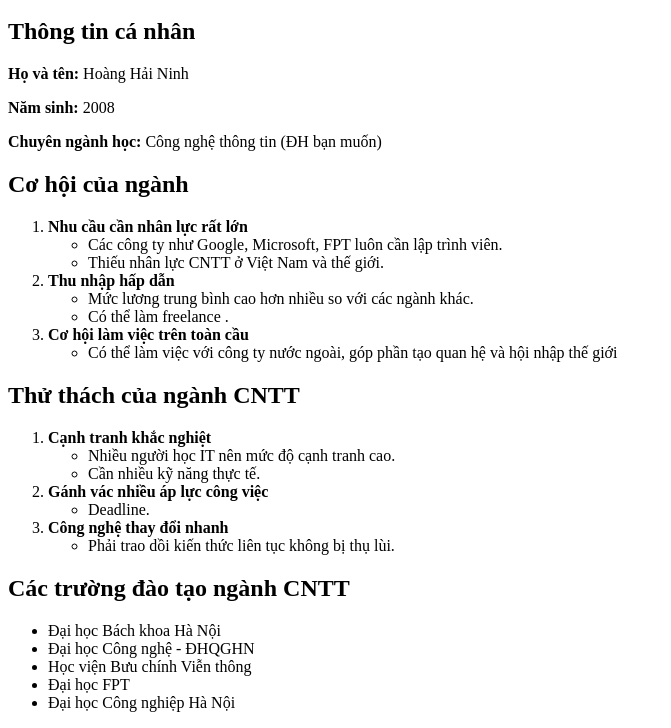
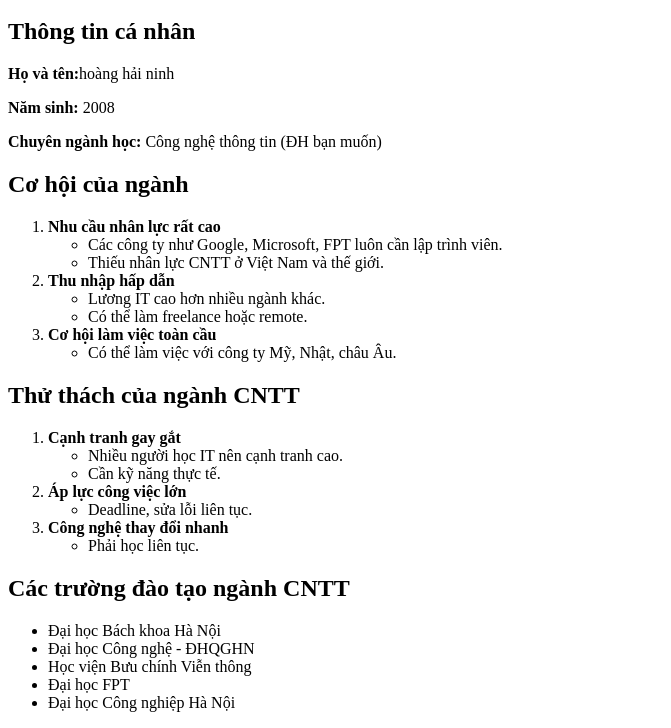
Before and after one commit to ninhhoang-hub/nganhcongnghethongtinn, a plain HTML site: page index.html in a window 1280 px wide. Shown: the part 122-850 px from the top of the page, without its empty margins (0-671 px from the left). Drawn offline with Linux system fonts and the light colour scheme.

Commit message:
Update personal information and list descriptions

```diff
--- a/index.html
+++ b/index.html
@@ -8,7 +8,7 @@
     <h2>Thông tin cá nhân</h2>
     <div class="line"></div>
 
-    <p><strong>Họ và tên:</strong> Hoàng Hải Ninh</p>
+    <p><strong>Họ và tên:</strong>hoàng hải ninh</p>
     <p><strong>Năm sinh:</strong> 2008</p>
     <p><strong>Chuyên ngành học:</strong> Công nghệ thông tin (ĐH bạn muốn)</p>
   </section>
@@ -19,7 +19,7 @@
 
     <ol>
       <li>
-        <strong>Nhu cầu cần nhân lực rất lớn</strong>
+        <strong>Nhu cầu nhân lực rất cao</strong>
         <ul>
           <li>Các công ty như Google, Microsoft, FPT luôn cần lập trình viên.</li>
           <li>Thiếu nhân lực CNTT ở Việt Nam và thế giới.</li>
@@ -29,15 +29,15 @@
       <li>
         <strong>Thu nhập hấp dẫn</strong>
         <ul>
-          <li>Mức lương trung bình cao hơn nhiều so với các ngành khác.</li>
-          <li>Có thể làm freelance .</li>
+          <li>Lương IT cao hơn nhiều ngành khác.</li>
+          <li>Có thể làm freelance hoặc remote.</li>
         </ul>
       </li>
 
       <li>
-        <strong>Cơ hội làm việc trên toàn cầu</strong>
+        <strong>Cơ hội làm việc toàn cầu</strong>
         <ul>
-          <li>Có thể làm việc với công ty nước ngoài, góp phần tạo quan hệ và hội nhập thế giới</li>
+          <li>Có thể làm việc với công ty Mỹ, Nhật, châu Âu.</li>
         </ul>
       </li>
     </ol>
@@ -49,24 +49,24 @@
 
     <ol>
       <li>
-        <strong>Cạnh tranh khắc nghiệt</strong>
+        <strong>Cạnh tranh gay gắt</strong>
         <ul>
-          <li>Nhiều người học IT nên mức độ cạnh tranh cao.</li>
-          <li>Cần nhiều kỹ năng thực tế.</li>
+          <li>Nhiều người học IT nên cạnh tranh cao.</li>
+          <li>Cần kỹ năng thực tế.</li>
         </ul>
       </li>
 
       <li>
-        <strong>Gánh vác nhiều áp lực công việc</strong>
+        <strong>Áp lực công việc lớn</strong>
         <ul>
-          <li>Deadline.</li>
+          <li>Deadline, sửa lỗi liên tục.</li>
         </ul>
       </li>
 
       <li>
         <strong>Công nghệ thay đổi nhanh</strong>
         <ul>
-          <li>Phải trao dồi kiến thức liên tục không bị thụ lùi.</li>
+          <li>Phải học liên tục.</li>
         </ul>
       </li>
     </ol>
```
